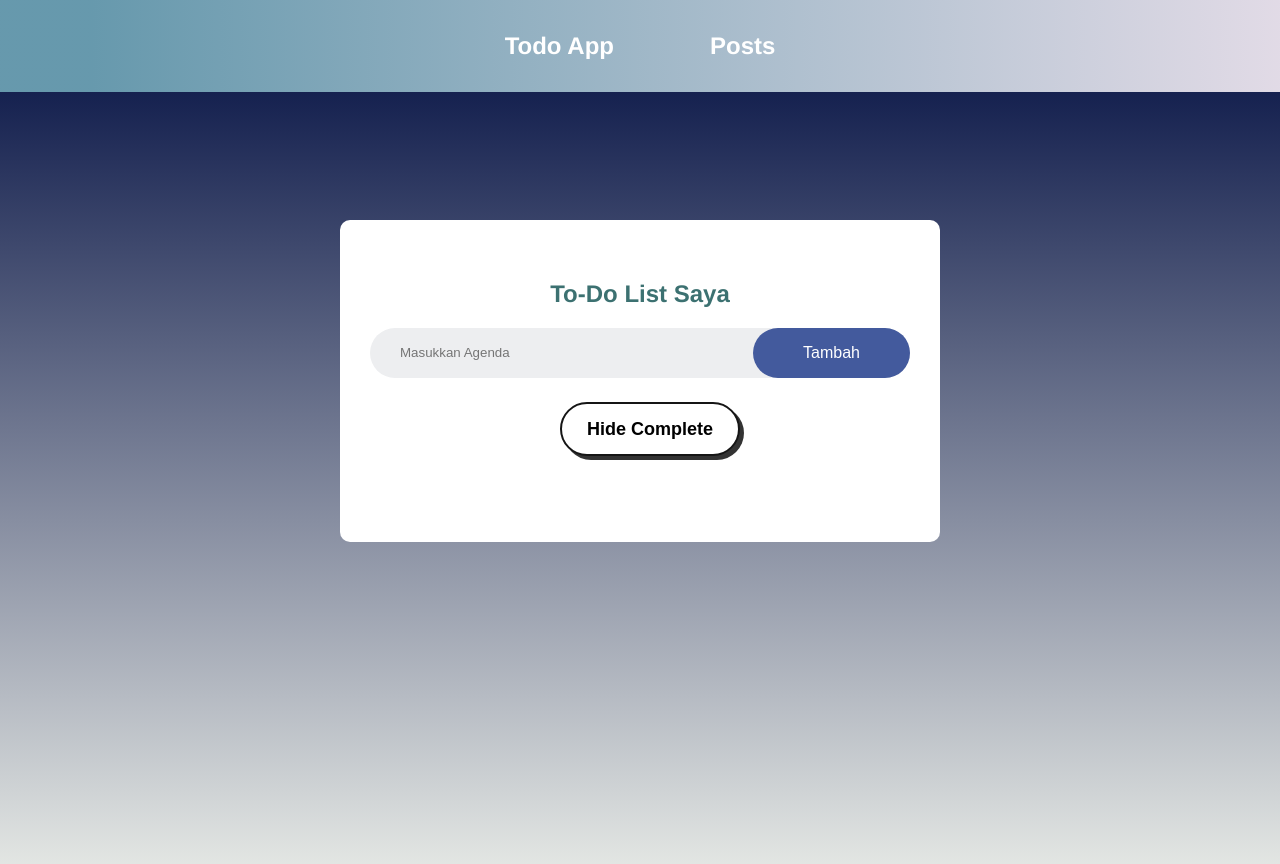
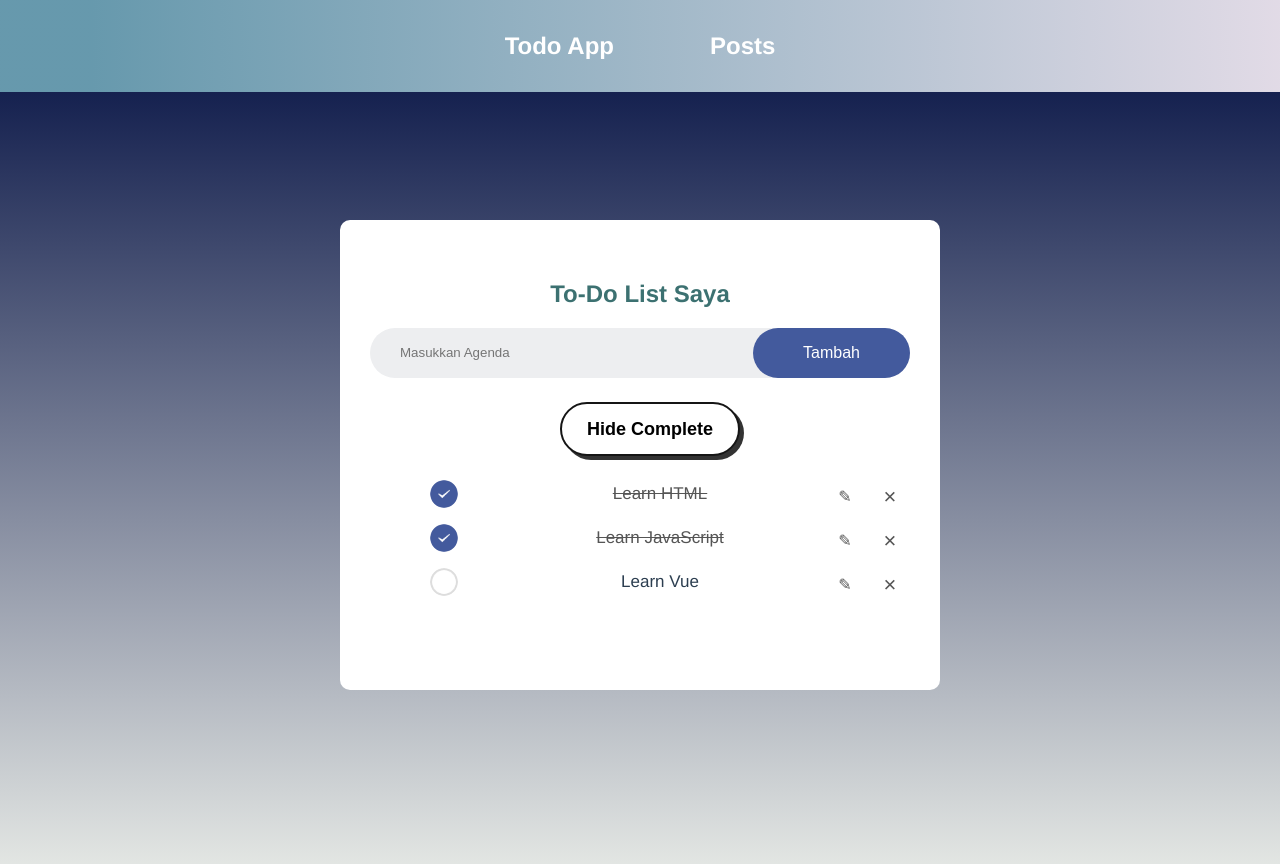
Before and after one commit to Bhayazeed/30-pbk-uts-223510209, a Vue app: page / in a window 1280 px wide. Shown: the top 864 px of the page. Built offline with nearby package versions, Linux system fonts and the light colour scheme.

Commit message:
update todoApp

```diff
--- a/src/views/TodoApp.vue
+++ b/src/views/TodoApp.vue
@@ -40,22 +40,30 @@
 </template>
 
 <script setup>
-  import { ref, computed } from 'vue'
+import { ref, computed, watch } from 'vue'
 
-  let id = 0
+// Define props using defineProps
+const props = defineProps({
+  initialTasks: {
+    type: Array,
+    default: () => [
+      { id: 0, text: 'Learn HTML', checked: true, editing: false },
+      { id: 1, text: 'Learn JavaScript', checked: true, editing: false },
+      { id: 2, text: 'Learn Vue', checked: false, editing: false }
+    ]
+  }
+})
+
+let id = 3
 
 const newTask = ref('')
 const hideCompleted = ref(false)
-  const tasks = ref([
-    { id: id++, text: 'Learn HTML', checked: true, editing: false },
-    { id: id++, text: 'Learn JavaScript', checked: true, editing: false },
-    { id: id++, text: 'Learn Vue', checked: false, editing: false }
-  ])
+const tasks = ref([...props.initialTasks])
 
 function toggleTask(task) {
   if (!task.editing) {
-      task.checked = !task.checked;
-      saveData();
+    task.checked = !task.checked
+    saveData()
   }
 }
 
@@ -67,46 +75,52 @@
 
 function addTask() {
   if (newTask.value.trim() === '') {
-      alert("Agenda tidak boleh kosong!");
+    alert("Agenda tidak boleh kosong!")
   } else {
-      tasks.value.unshift({ id: id++, text: newTask.value, checked: false, editing: false });
-      newTask.value = '';
-      saveData();
+    tasks.value.unshift({ id: id++, text: newTask.value, checked: false, editing: false })
+    newTask.value = ''
+    saveData()
   }
 }
 
 function removeTask(task) {
   tasks.value = tasks.value.filter((t) => t !== task)
+  saveData()
 }
 
 function editTask(task) {
-    task.editing = true;
-    task.checked = false;
+  task.editing = true
+  task.checked = false
 }
 
 function updateTask(task) {
   if (task.text.trim() === '') {
-      alert("Harus ada isi!");
+    alert("Harus ada isi!")
   } else {
-      task.editing = false;
-      saveData();
+    task.editing = false
+    saveData()
   }
 }
 
 function cancelEdit(task) {
-    task.editing = false;
+  task.editing = false
 }
 
 function saveData() {
-    localStorage.setItem("tasks", JSON.stringify(tasks.value));
+  localStorage.setItem("tasks", JSON.stringify(tasks.value))
 }
 
 function loadData() {
-    const savedTasks = localStorage.getItem("tasks");
-    tasks.value = savedTasks ? JSON.parse(savedTasks) : [];
+  const savedTasks = localStorage.getItem("tasks")
+  tasks.value = savedTasks ? JSON.parse(savedTasks) : [...props.initialTasks]
 }
 
-  loadData();
+loadData()
+
+// Watch for changes in initialTasks prop to update the tasks accordingly
+watch(() => props.initialTasks, (newTasks) => {
+  tasks.value = [...newTasks]
+}, { deep: true })
 </script>
 
   <style scoped>
```
Lines whose indentation alone changed are shown as unchanged.
